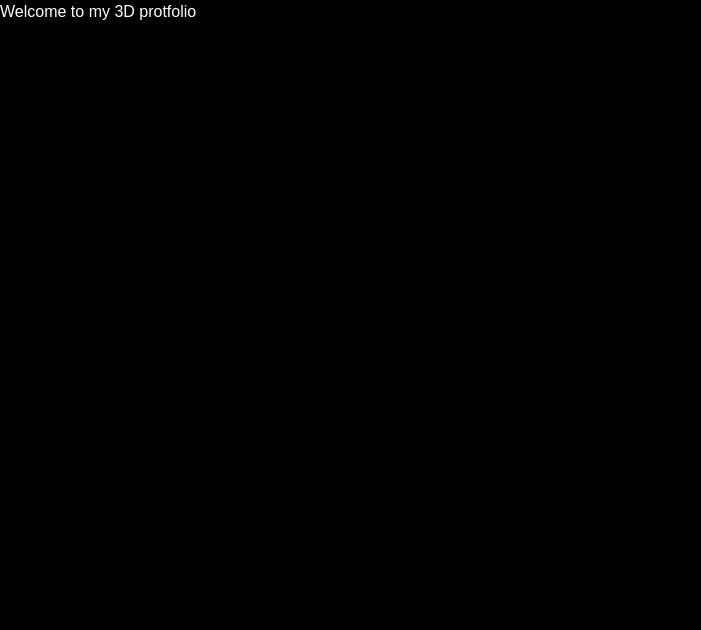
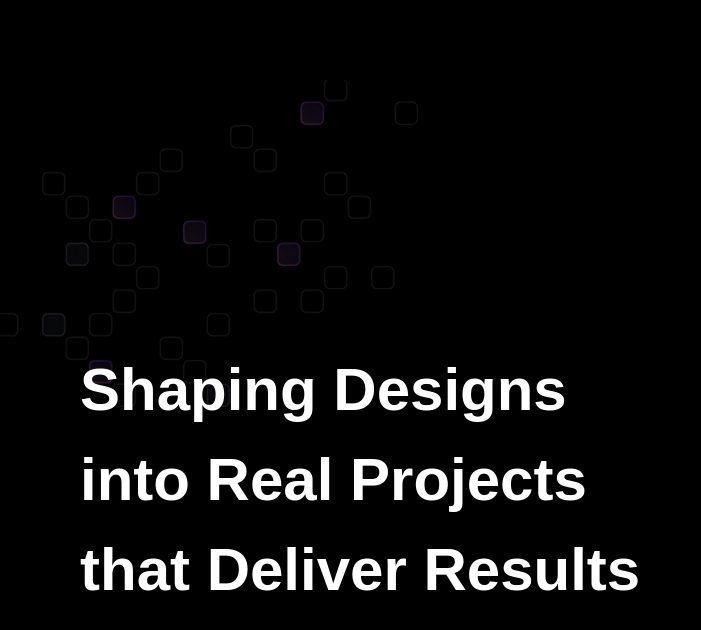
Before and after one commit to michaelyoussef396/michaelyoussefdev.com, a React (Vite) app: page / in a window 1280 px wide. Shown: the top 630 px of the page, without its empty margins (0-701 px from the left). Built offline with nearby package versions, Linux system fonts and the light colour scheme; a web font is replaced by a local one.

Commit message:
created structure for hero section

```diff
--- a/src/App.jsx
+++ b/src/App.jsx
@@ -1,10 +1,10 @@
+import Hero from "./sections/Hero"
+
 const App = () => {
   return (
-    <main>
-      <div>
-        <h1>Welcome to my 3D protfolio</h1>
-      </div>
-    </main>
+    <>
+        <Hero />
+    </>
   )
 }
 
--- /dev/null
+++ b/src/constants/index.js
@@ -0,0 +1,15 @@
+
+const words = [
+    { text: "Ideas", imgPath: "/images/ideas.svg" },
+    { text: "Concepts", imgPath: "/images/concepts.svg" },
+    { text: "Designs", imgPath: "/images/designs.svg" },
+    { text: "Code", imgPath: "/images/code.svg" },
+    { text: "Ideas", imgPath: "/images/ideas.svg" },
+    { text: "Concepts", imgPath: "/images/concepts.svg" },
+    { text: "Designs", imgPath: "/images/designs.svg" },
+    { text: "Code", imgPath: "/images/code.svg" },
+];
+
+export {
+    words
+}
--- /dev/null
+++ b/src/sections/Hero.jsx
@@ -0,0 +1,27 @@
+import { words } from "../constants"
+
+const Hero = () => {
+  return (
+    <section id='hero' className='relative overflow=hidden'>
+      <div className='absolute top-0 left-0 z-10'>
+        <img src="/images/bg.png" alt="background" />
+      </div>
+
+      <div className='hero-layout'>
+        {/* LEFT */}
+        <header className='flex flex-col justtify-center md:w-full w-screen md:px-20 px-5'>
+            <div className='flex flex-col gap-7'>
+                <div className='hero-text'>
+                    <h1>Shaping Designs</h1>
+                    <h1>into Real Projects</h1>
+                    <h1>that Deliver Results</h1>
+                </div>
+            </div>
+        </header>
+        {/* RIGHT */}
+      </div>
+    </section>
+  )
+}
+
+export default Hero
```
